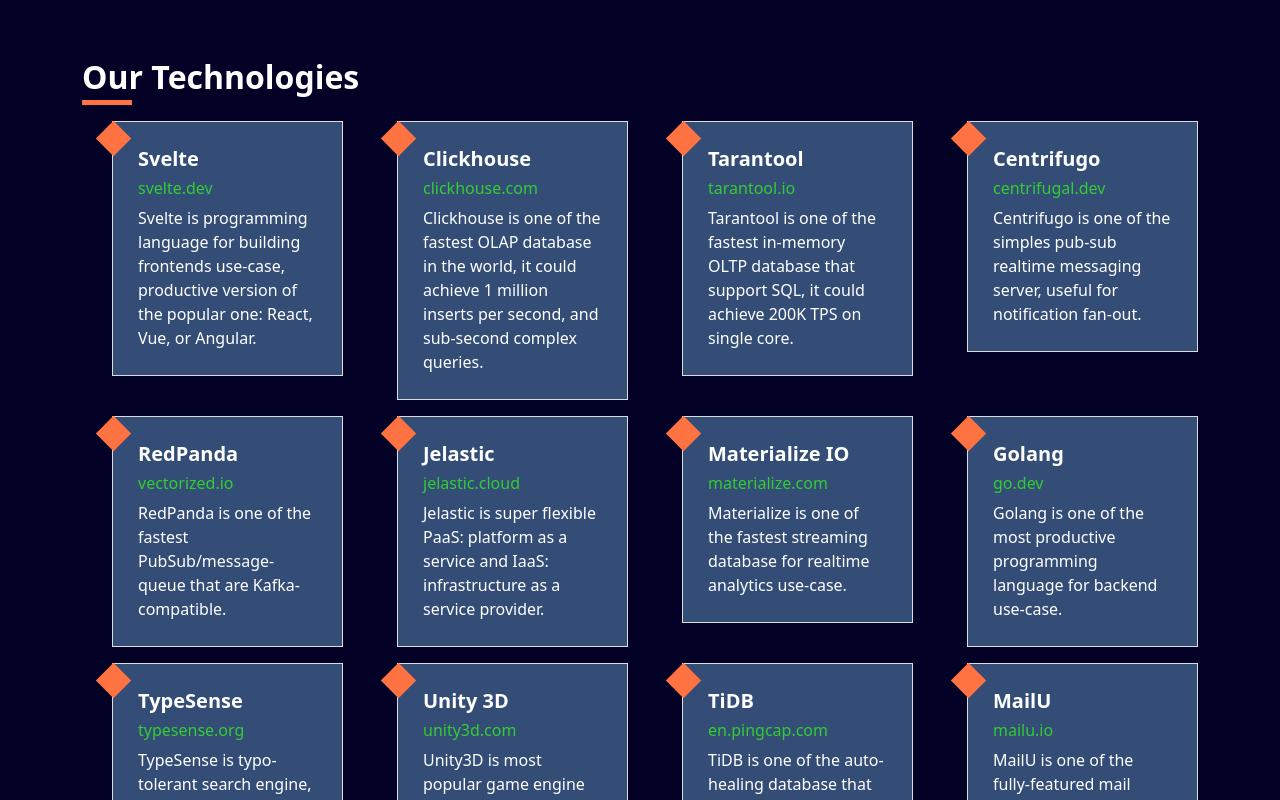
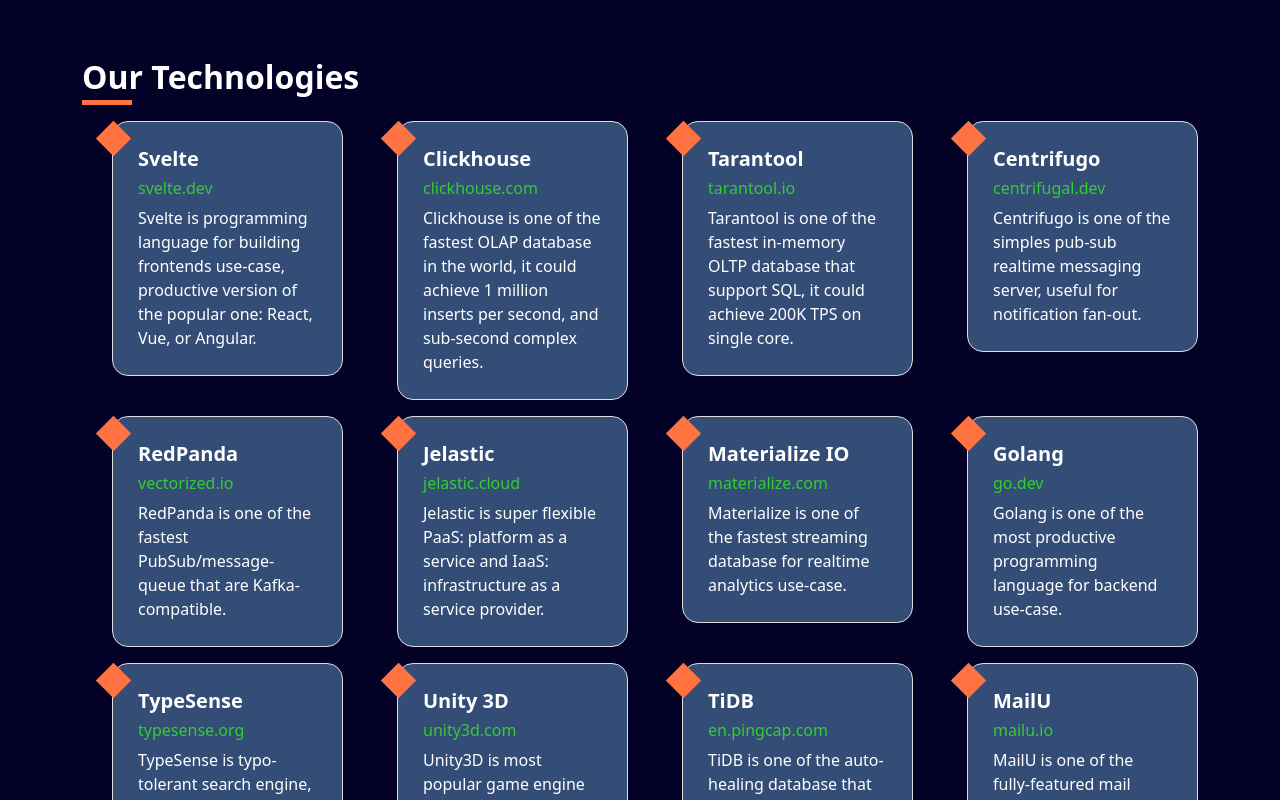
Before and after one commit to kokizzu/benalu.dev, a Svelte app: page / in a window 1280 px wide. Shown: the part 3080-3880 px from the top of the page. Built offline with nearby package versions, Linux system fonts and the light colour scheme.

Commit message:
fix home link, reformat code

```diff
--- a/src/components/Header.svelte
+++ b/src/components/Header.svelte
@@ -16,7 +16,7 @@
 			<nav class="navbar navbar-expand-lg custom_nav-container ">
 				<a
 					class="navbar-brand  text-white d-flex align-items-center"
-					href="/#/Home"
+					href="#Home"
 				>
 					<img
 						src="https://blogger.googleusercontent.com/img/a/AVvXsEi-JWOvGCAdYsg0KcLYS5CNEfcD79S9vZVWRVDnEvdxU9Tr92Ki5Br-y6vQbpfxGahewNkPTS47EXlPkv7inyfTMXStSrrU_on-rnsCd-hAUr3XdyopommFUvaTpYFj33qtA2WsOyb8u9cflCBAoOHBSYfIIXVZeeQwmmAMAeQ1FmKMopvQemaJfNiEXA=s1200"
--- a/src/components/Info.svelte
+++ b/src/components/Info.svelte
@@ -138,9 +138,11 @@
 		margin-bottom: 30px;
 		text-align: left !important;
 	}
+
 	.text-left {
 		text-align: left !important;
 	}
+
 	.info_section .info_contact .contact_link_box {
 		display: -webkit-box;
 		display: -ms-flexbox;
@@ -256,6 +258,7 @@
 		-ms-flex: 1;
 		flex: 1;
 	}
+
 	.info_section .map_container .map #googleMap {
 		height: 100%;
 	}
--- a/src/routes/AboutUs.svelte
+++ b/src/routes/AboutUs.svelte
@@ -18,7 +18,8 @@
 						<h2 class="section-title">About Us</h2>
 					</div>
 					<p class="text-left">
-						We are a team of multi-cultured experienced developers and researchers that works for various startups,
+						We are a team of multi-cultured experienced developers and researchers that works for various
+						startups,
 						unicorns, and universities in Indonesia, United States, Japan, Singapore, and Thailand.
 					</p>
 					<ul>
@@ -45,6 +46,7 @@
 		background: none;
 		padding: 0;
 	}
+
 	#AboutUs {
 		background: black;
 	}
--- a/src/routes/OurTechs.svelte
+++ b/src/routes/OurTechs.svelte
@@ -181,6 +181,7 @@
 		border: 1px solid #dddddd;
 		padding: 25px;
 		margin-left: 30px;
+		border-radius: 16px;
 	}
 
 	.client_section .box .detail-box h5 {
```
Also changed, not shown: src/routes/HowItWorks.svelte (line endings or trailing spaces). Lines whose indentation alone changed are shown as unchanged.
